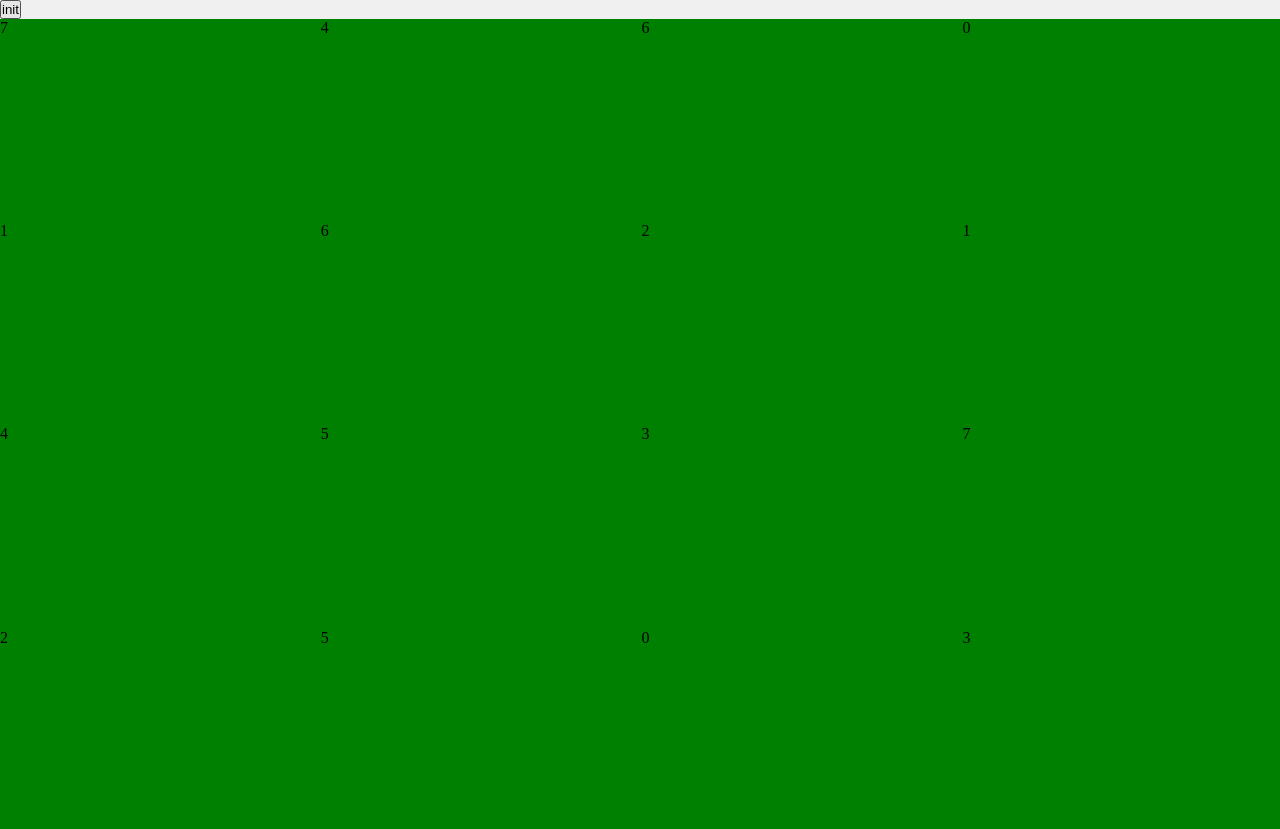
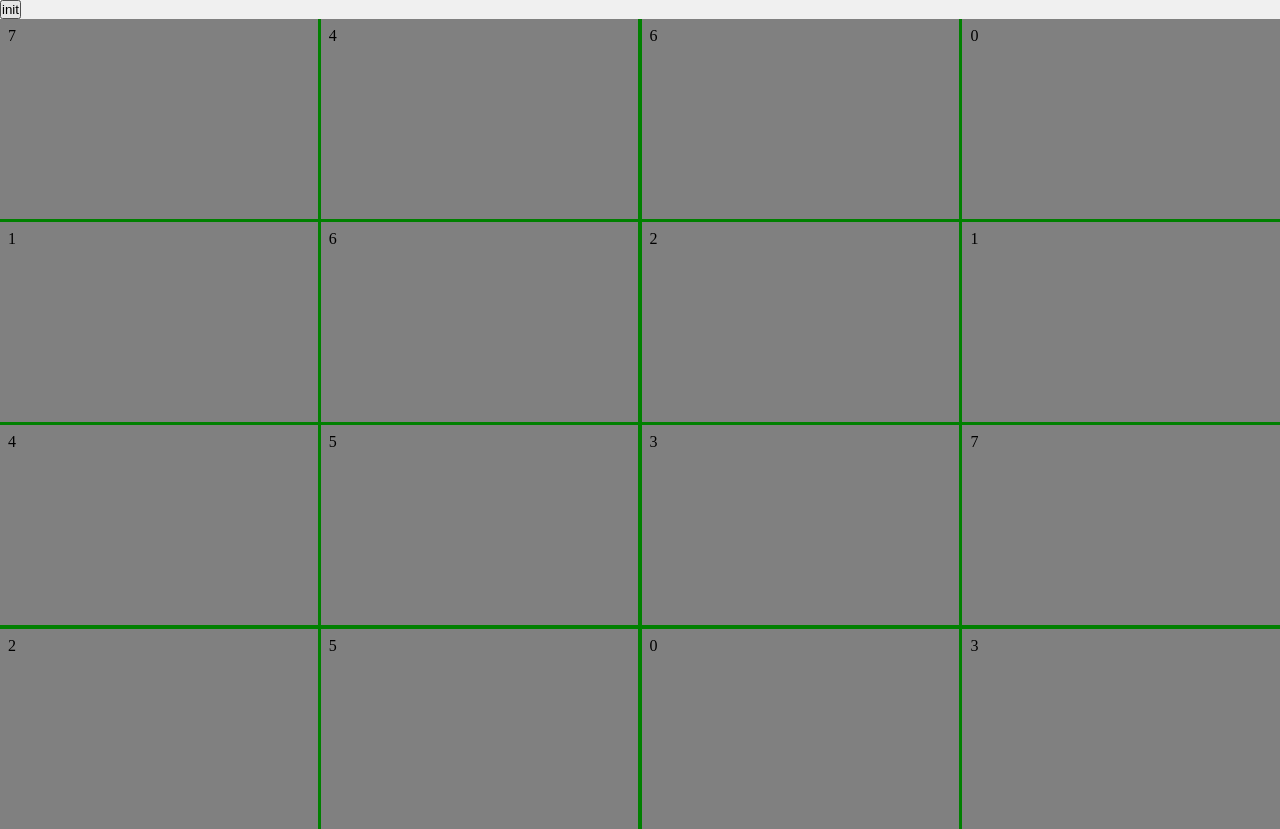
Before and after one commit to S-404/memory-game, a React (Create React App) app: page / in a window 1280 px wide. Both pictures are taken after a click on the button "init". Built offline with nearby package versions, Linux system fonts and the light colour scheme.

Commit message:
implement card selecting

```diff
--- a/src/components/card/Card.jsx
+++ b/src/components/card/Card.jsx
@@ -1,11 +1,53 @@
-import React from 'react';
+import React, {useEffect, useMemo} from 'react';
+import './card.scss'
+import CardsController from "../../store/CardsController";
+import {observer} from "mobx-react-lite";
 
-const Card = ({card}) => {
+const Card = observer(({card}) => {
+    const {
+        selected1,
+        selected2,
+        checkMatch,
+        selectCard,
+        deselectCards
+    } = CardsController
+
+    const clickHandler = () => {
+        selectCard(card)
+    }
+
+    const cardClassName = useMemo(() => {
+        let className = 'card'
+        className += card.matched ? ' card_matched' : ''
+        className += selected1 === card || selected2 === card ? ' card_selected' : ''
+        return className
+    }, [selected1, selected2])
+
+    useEffect(() => {
+        if (selected2 !== null) {
+            if (checkMatch()) {
+
+            }
+            deselectCards()
+        }
+    }, [selected2])
+
+
     return (
-        <div>
+        <div
+            className={cardClassName}
+            onClick={clickHandler}
+        >
             {card.cardId}
+            <div>
+                {selected1 === card || selected2 === card ? 'selected' : null}
+            </div>
+            <div>
+                {card.matched ? 'matched' : null}
+            </div>
+
         </div>
     );
-};
+});
 
 export default Card;
--- a/src/store/CardsController.js
+++ b/src/store/CardsController.js
@@ -3,6 +3,8 @@ import cards from './collections/cards.json'
 
 class CardsController {
     cards = []
+    selected1 = null
+    selected2 = null
 
     constructor() {
         makeAutoObservable(this)
@@ -27,6 +29,33 @@ class CardsController {
         this.cards = this.getNewCardsCollection(quantity)
     }
 
+    checkMatch = () => {
+        if (this.selected1 && this.selected2 &&
+            this.selected1.cardId === this.selected2.cardId) {
+            this.selected1.matched = true
+            this.selected2.matched = true
+            return true
+        }
+        return false
+    }
+
+    selectCard = (card) => {
+
+        if (this.selected1 === null) {
+            this.selected1 = card
+            return
+        }
+
+        if (this.selected2 === null) {
+            this.selected2 = card
+        }
+
+    }
+    deselectCards = () => {
+        this.selected1 = null
+        this.selected2 = null
+    }
+
 
 }
 
```
